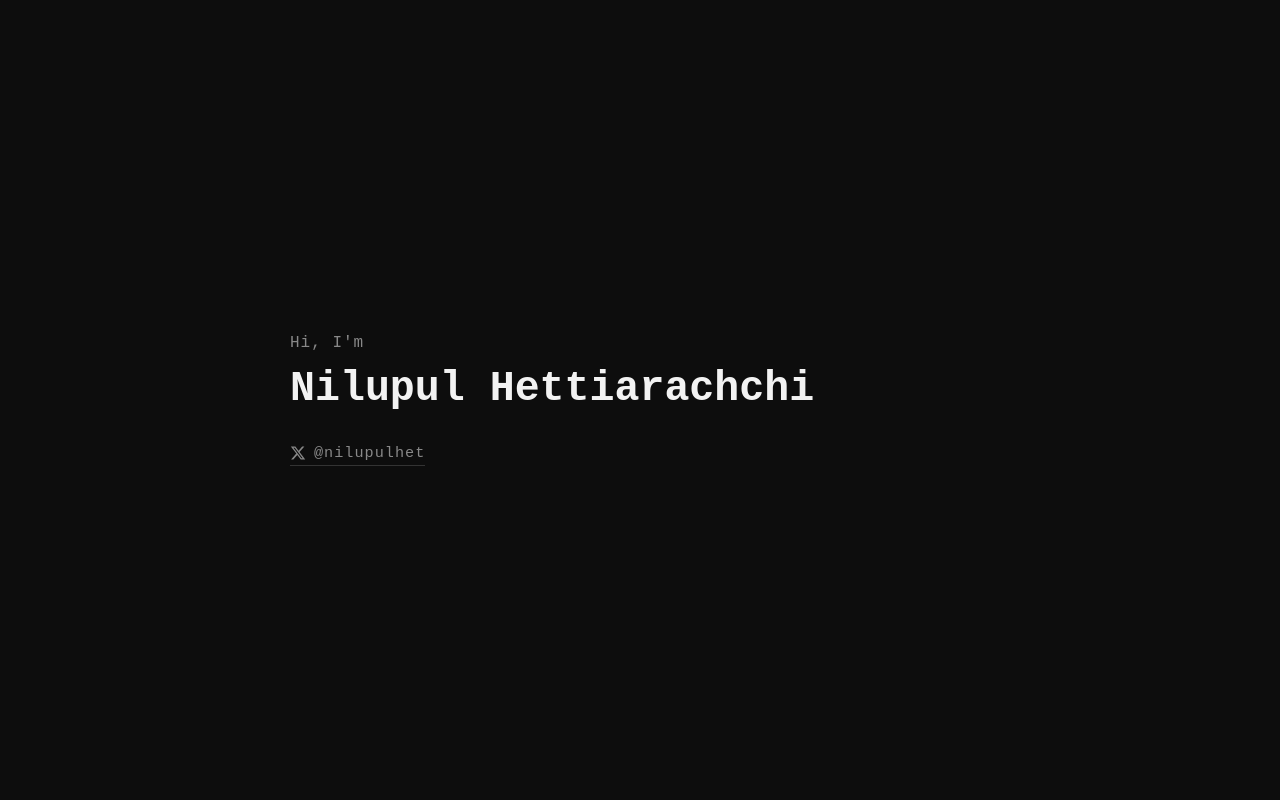
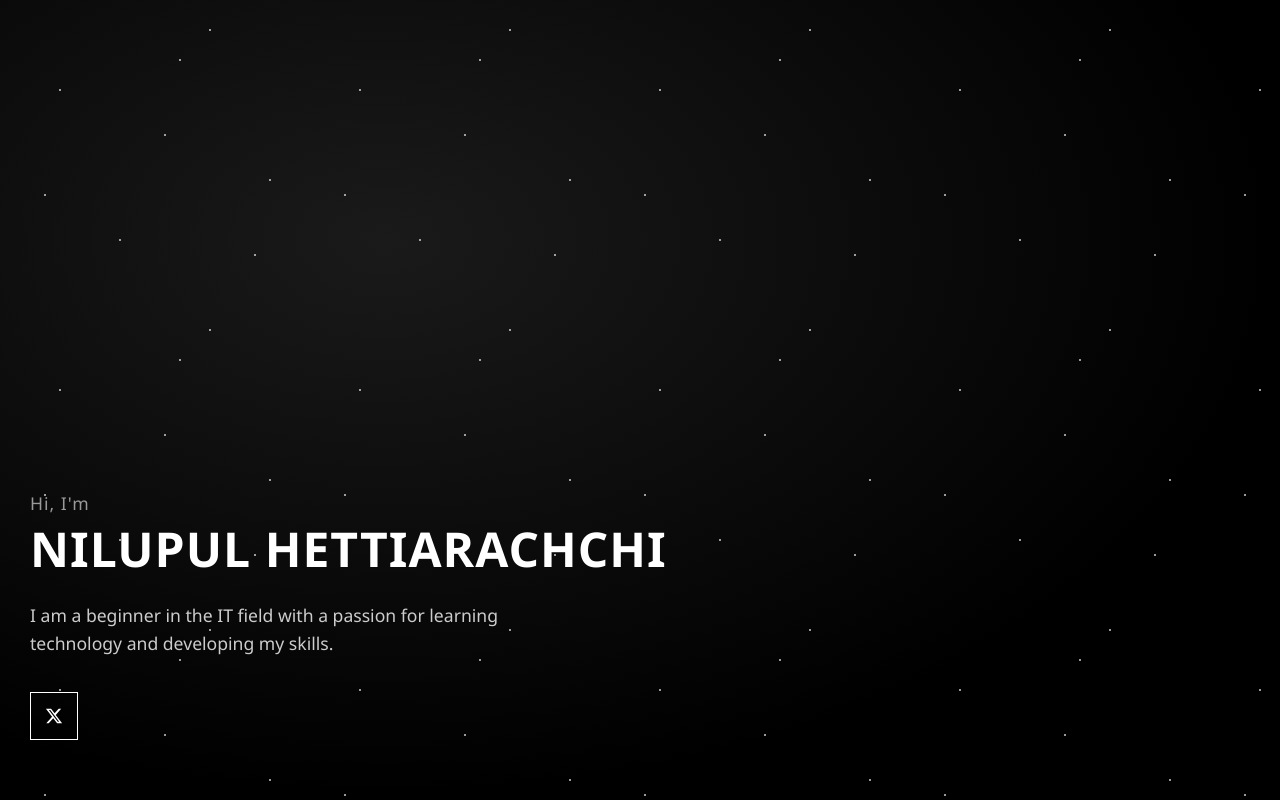
Before and after one commit to nilupulh/nilupul.xyz, a plain HTML site: page index.html in a window 1280 px wide. Drawn offline with Linux system fonts and the light colour scheme.

Commit message:
Update index.html

```diff
--- a/index.html
+++ b/index.html
@@ -17,68 +17,113 @@
   }
 
   body {
-    background: #0d0d0d;
-    color: #cfcfcf;
-    font-family: 'Courier New', Courier, monospace;
+    background: radial-gradient(ellipse at 30% 30%, #1a1a1a 0%, #000000 70%);
+    color: #ffffff;
+    font-family: 'Segoe UI', Arial, sans-serif;
     display: flex;
-    align-items: center;
-    justify-content: center;
-    padding: 40px 20px;
+    align-items: flex-end;
+    min-height: 100vh;
+    padding: 60px 30px;
+    position: relative;
+    overflow: hidden;
+  }
+
+  .stars {
+    position: fixed;
+    top: 0; left: 0;
+    width: 100%; height: 100%;
+    background-image:
+      radial-gradient(1px 1px at 20% 30%, #ffffff 100%, transparent),
+      radial-gradient(1px 1px at 70% 10%, #ffffff 100%, transparent),
+      radial-gradient(1px 1px at 40% 80%, #ffffff 100%, transparent),
+      radial-gradient(1px 1px at 90% 60%, #ffffff 100%, transparent),
+      radial-gradient(1px 1px at 55% 45%, #ffffff 100%, transparent),
+      radial-gradient(1px 1px at 15% 65%, #ffffff 100%, transparent),
+      radial-gradient(1px 1px at 85% 85%, #ffffff 100%, transparent),
+      radial-gradient(1px 1px at 60% 20%, #ffffff 100%, transparent);
+    background-repeat: repeat;
+    background-size: 300px 300px;
+    opacity: 0.5;
+    z-index: 0;
+    animation: twinkle 3s ease-in-out infinite alternate;
+  }
+
+  @keyframes twinkle {
+    0% { opacity: 0.3; }
+    50% { opacity: 0.7; }
+    100% { opacity: 0.4; }
   }
 
   .content {
-    width: 100%;
-    max-width: 700px;
+    position: relative;
+    z-index: 1;
+    max-width: 750px;
   }
 
   .intro {
-    font-size: 1rem;
-    color: #888888;
-    margin-bottom: 12px;
+    font-size: 1.1rem;
+    color: #999999;
+    letter-spacing: 1px;
+    margin-bottom: 8px;
+  }
+
+  .heading {
+    font-size: 3rem;
+    font-weight: 900;
+    text-transform: uppercase;
+    line-height: 1.1;
     letter-spacing: 1px;
   }
 
-  .name-big {
-    font-size: 2.6rem;
-    font-weight: bold;
-    line-height: 1.2;
-    color: #f2f2f2;
-    margin-bottom: 30px;
+  .subtext {
+    margin-top: 25px;
+    font-size: 1.1rem;
+    color: #cccccc;
+    line-height: 1.6;
+    max-width: 550px;
   }
 
-  .x-link {
+  .btn {
     display: inline-flex;
     align-items: center;
-    gap: 8px;
-    color: #888888;
+    justify-content: center;
+    margin-top: 35px;
+    padding: 14px;
+    width: 48px;
+    height: 48px;
+    border: 1px solid #ffffff;
+    color: #ffffff;
     text-decoration: none;
-    font-size: 0.95rem;
-    letter-spacing: 1px;
-    border-bottom: 1px solid #333333;
-    padding-bottom: 3px;
-    transition: color 0.2s ease, border-color 0.2s ease;
+    transition: background 0.2s ease, color 0.2s ease;
   }
 
-  .x-link:hover {
-    color: #f2f2f2;
-    border-color: #f2f2f2;
+  .btn:hover {
+    background: #ffffff;
+    color: #000000;
   }
 
-  .x-link svg {
-    width: 16px;
-    height: 16px;
-    fill: currentColor;
+  @media (max-width: 480px) {
+    .heading {
+      font-size: 2.1rem;
+    }
+    body {
+      padding: 40px 20px;
+    }
   }
 </style>
 </head>
 <body>
 
+  <div class="stars"></div>
+
   <div class="content">
     <div class="intro">Hi, I'm</div>
-    <div class="name-big">Nilupul Hettiarachchi</div>
-    <a class="x-link" href="https://x.com/nilupulhet" target="_blank" rel="noopener noreferrer">
-      <svg viewBox="0 0 24 24"><path d="M18.244 2.25h3.308l-7.227 8.26 8.502 11.24H16.17l-5.214-6.817L4.99 21.75H1.68l7.73-8.835L1.254 2.25H8.08l4.713 6.231zm-1.161 17.52h1.833L7.084 4.126H5.117z"/></svg>
-      @nilupulhet
+    <div class="heading">Nilupul Hettiarachchi</div>
+    <div class="subtext">
+      I am a beginner in the IT field with a passion for learning technology and developing my skills.
+    </div>
+    <a class="btn" href="https://x.com/nilupulhet" target="_blank" rel="noopener noreferrer">
+      <svg viewBox="0 0 24 24" width="18" height="18" fill="currentColor"><path d="M18.244 2.25h3.308l-7.227 8.26 8.502 11.24H16.17l-5.214-6.817L4.99 21.75H1.68l7.73-8.835L1.254 2.25H8.08l4.713 6.231zm-1.161 17.52h1.833L7.084 4.126H5.117z"/></svg>
     </a>
   </div>
 
```
